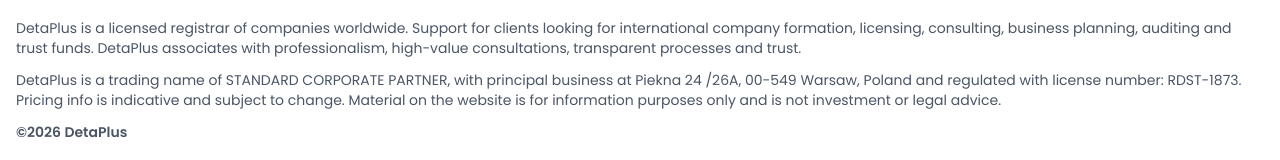
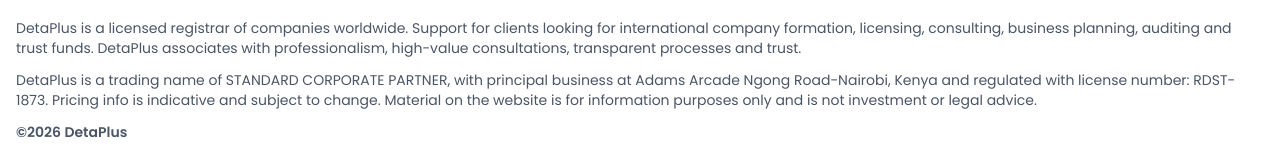
Before and after one commit to CheruiyotSeasoned/detaplus, a Next.js app: page /signin in a window 1280 px wide. Shown: the part 1308-1468 px from the top of the page. Built offline with nearby package versions, Linux system fonts and the light colour scheme.

Commit message:
fix on features

```diff
--- a/src/components/Layout/Footer/index.tsx
+++ b/src/components/Layout/Footer/index.tsx
@@ -173,7 +173,7 @@
             DetaPlus is a licensed registrar of companies worldwide. Support for clients looking for international company formation, licensing, consulting, business planning, auditing and trust funds. DetaPlus associates with professionalism, high-value consultations, transparent processes and trust.
           </p>
           <p>
-            DetaPlus is a trading name of STANDARD CORPORATE PARTNER, with principal business at Piekna 24 /26A, 00-549 Warsaw, Poland and regulated with license number: RDST-1873. Pricing info is indicative and subject to change. Material on the website is for information purposes only and is not investment or legal advice.
+            DetaPlus is a trading name of STANDARD CORPORATE PARTNER, with principal business at Adams Arcade Ngong Road-Nairobi, Kenya and regulated with license number: RDST-1873. Pricing info is indicative and subject to change. Material on the website is for information purposes only and is not investment or legal advice.
           </p>
           <span className="font-semibold">©2026 DetaPlus</span>
         </div>
```
